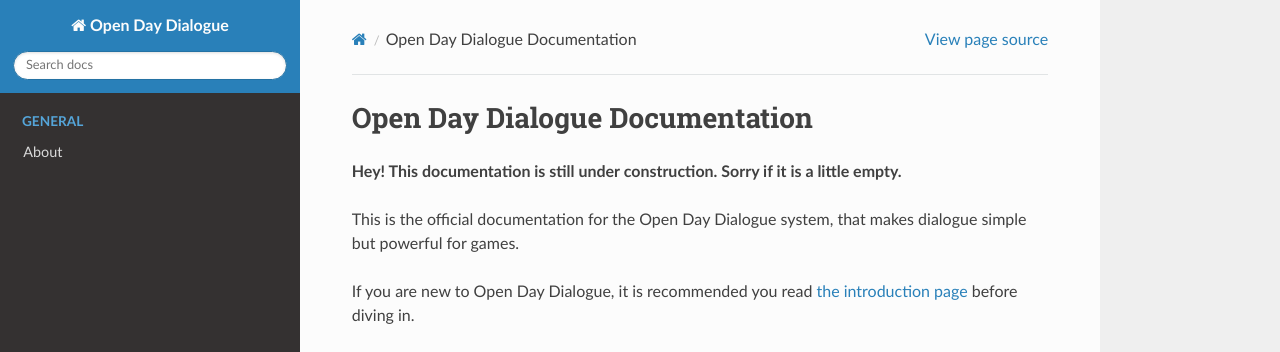
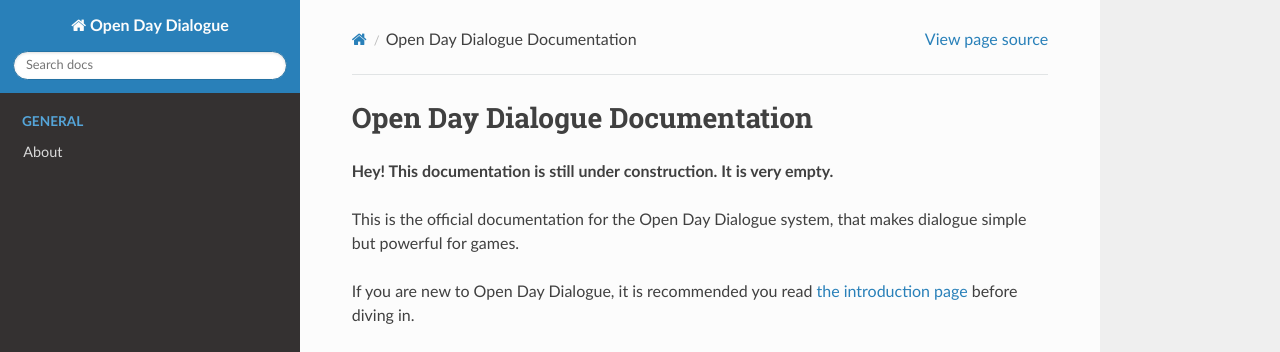
Before and after one commit to colinator27/open-day-dialogue-misc, a Sphinx documentation site: the page built from docs/source/index.rst, in a window 1280 px wide. Shown: the top 352 px of the page. Built offline with Sphinx 7.4.7 and the Read the Docs theme 2.0.0, drawn with Linux system fonts in a browser that asks for light colours.

Commit message:
Change and another fix

```diff
--- a/docs/source/index.rst
+++ b/docs/source/index.rst
@@ -6,7 +6,7 @@
 Open Day Dialogue Documentation
 ===============================
 
-**Hey! This documentation is still under construction. Sorry if it is a little empty.**
+**Hey! This documentation is still under construction. It is very empty.**
 
 This is the official documentation for the Open Day Dialogue system, that makes dialogue simple but powerful for games.
 
```
Also changed, not shown: .gitmodules.
